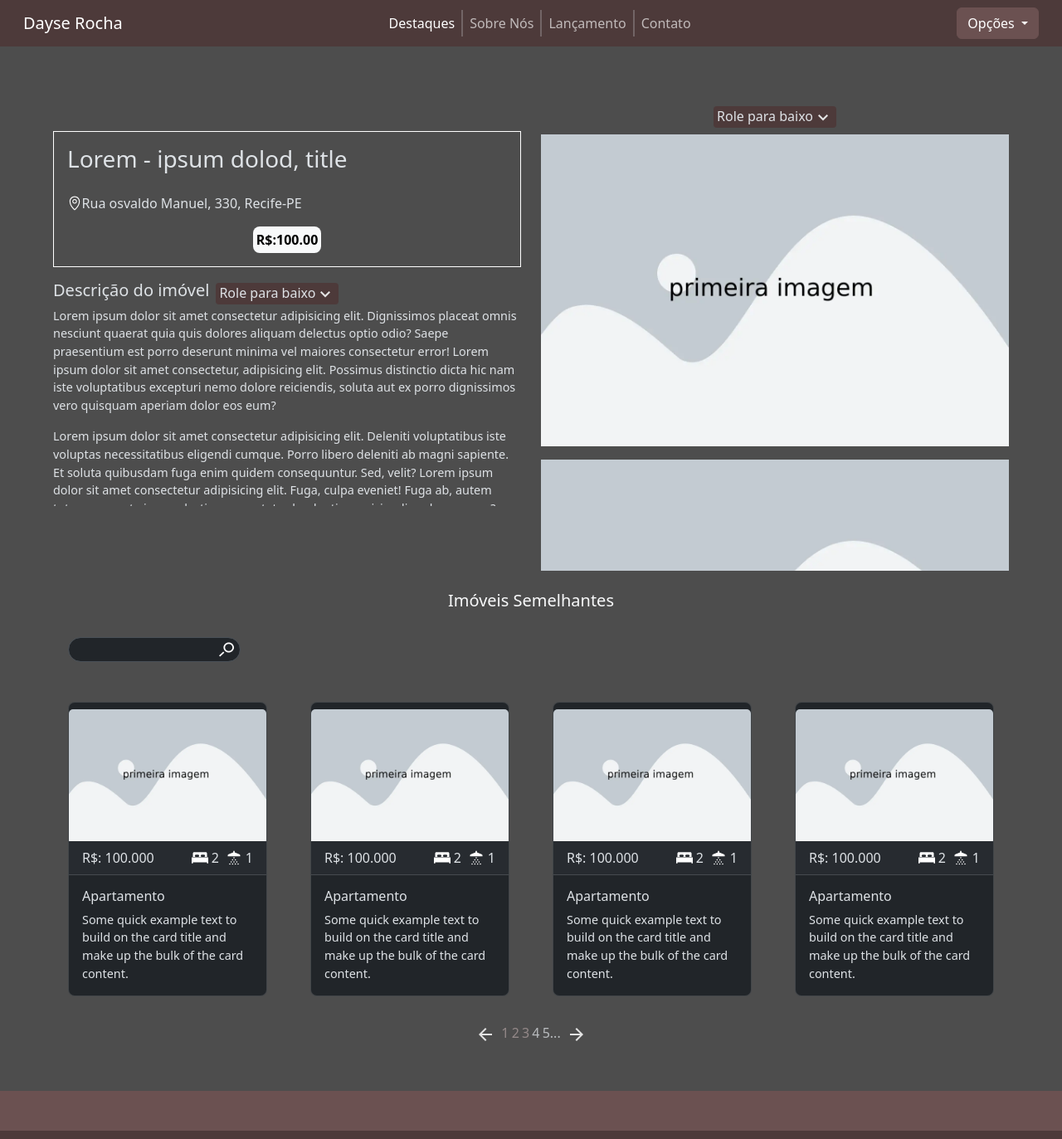
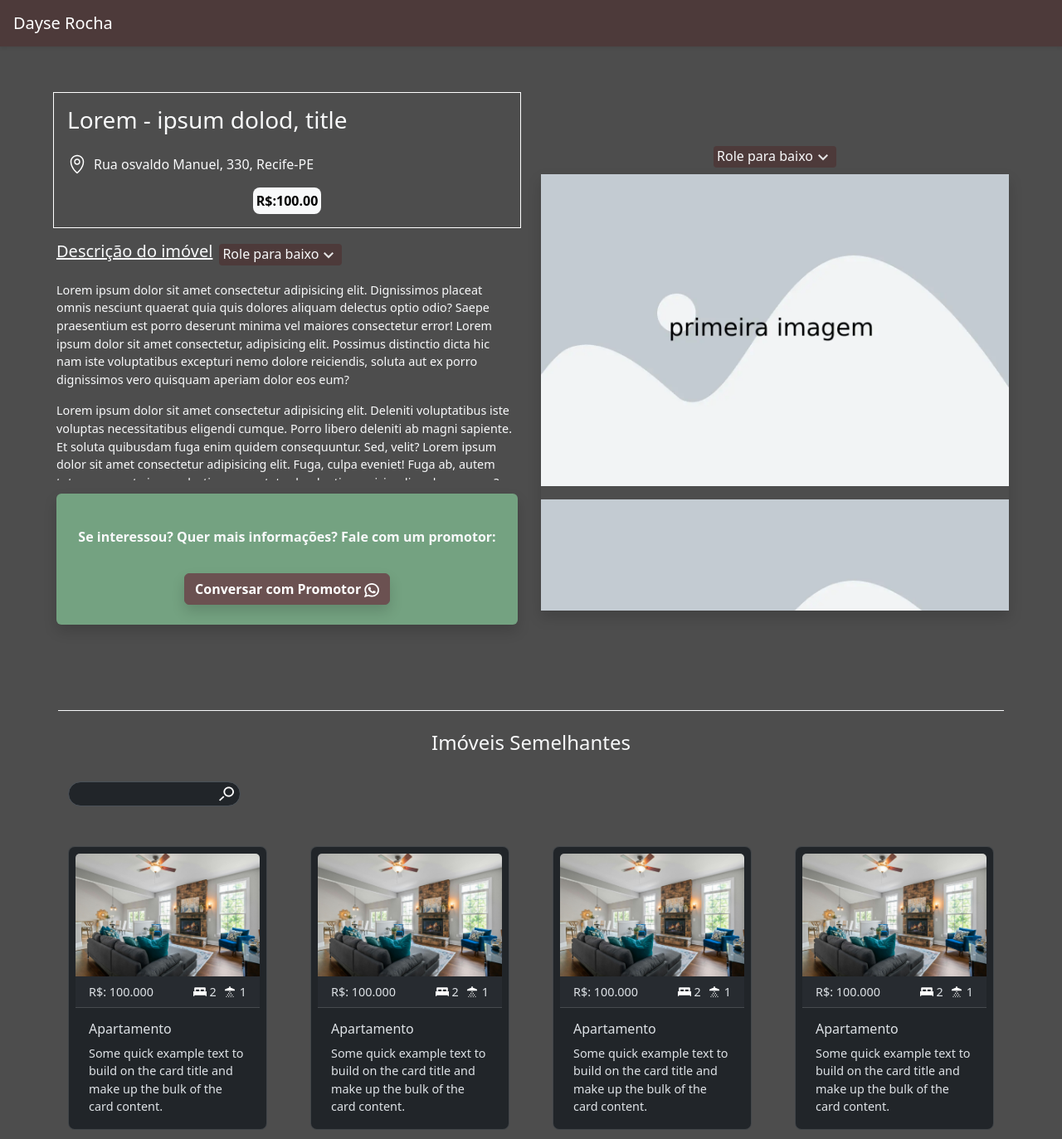
Before and after one commit to CarlosGabrielRocha/projeto-corretor, a website built with Vite: page src/show-page.html in a window 1280 px wide. Shown: the top 1373 px of the page at 83% size. Built offline with nearby package versions, Linux system fonts and the light colour scheme.

Commit message:
feat: Estilos e ajustes finalizados em index e na página de apresentação

```diff
--- a/src/scss/_bootstrap.scss
+++ b/src/scss/_bootstrap.scss
@@ -35,7 +35,7 @@
 //@import "bootstrap/scss/close";
 //@import "bootstrap/scss/toasts";
 //@import "bootstrap/scss/modal";
-//@import "bootstrap/scss/tooltip";
+@import "bootstrap/scss/tooltip";
 //@import "bootstrap/scss/popover";
 @import "bootstrap/scss/carousel";
 //@import "bootstrap/scss/spinners";
--- a/src/scss/_custom.scss
+++ b/src/scss/_custom.scss
@@ -39,6 +39,18 @@ p {
 
 /* Cards das residências */
 
+section.featured, aside.featured {
+    .card {
+        span {
+            font-size: 0.9em;
+        }
+
+        img.icon {
+            width: 1em;
+        }
+    }
+}
+
 .housing-card-container {
     max-width: 15em;
 }
--- a/src/scss/_variables.scss
+++ b/src/scss/_variables.scss
@@ -1,8 +1,8 @@
 @use "sass:map";
-
 /* Minhas Variáveis */
 
 $dark-transparent: #00000067;
+$lime: #5de75d;
 $small-icon: 1.1em;
 $medium-icon: 1.5em;
 
--- a/src/scss/index.scss
+++ b/src/scss/index.scss
@@ -1,3 +1,4 @@
+@import 'variables.scss';
 
 /* Carrossel */
 
@@ -5,23 +6,6 @@
     width: 12px;
     height: 12px;
     border-radius: 500%;
-}
-
-/* Em Destaque */
-
-section.featured {
-    .card {
-        padding-left: 0.5rem;
-        padding-right: 0.5rem;
-
-        span {
-            font-size: 0.9em;
-        }
-
-        img.icon {
-            width: 1em;
-        }
-    }
 }
 
 /* Sobre Nós */
@@ -36,21 +20,69 @@ img.card-icon {
     width: 4em;
 }
 
+/* Lançamento */
+
+section.launch {
+    div.parallax {
+        height: 43rem;
+        background-color: rgb(23, 23, 23);
+        color: white;
+        box-shadow: inset 6px 6px 13px 0px rgba(0, 0, 0, 0.413);
+        background-image: url('/images/apartament-placeholder1.jpg');
+        background-position: center center;
+        background-size: cover;
+        background-attachment: fixed;
+    }
+}
+
+/* Botão para contato */
+
+a.contact-button {
+    position: fixed;
+    right: 20px;
+    bottom: 5rem;
+    width: fit-content;
+    padding: 0.5rem;
+    background-color: $lime;
+    border-radius: 50%;
+
+    img {
+        width: 1.8em;
+    }
+}
+
 @media screen and (max-width: "576px") {
     /* Carrossel */
     .showcase-article {
         border-radius: 0em 0em 9em 9em;
         overflow: hidden;
     }
-
 }
 
+@media screen and (min-width: 501px) {
+    /* Botão para contato */
+    a.contact-button {
+        img {
+            width: 2em;
+        }
+    }
+}
+
+
 @media screen and (min-width: 992px) {
-    .vr { /* divisor vertical */
+    .vr {
+        /* divisor vertical */
         display: block;
     }
 
     .img-desc {
         font-size: 1.2rem;
     }
+
+    /* Botão para contato */
+    a.contact-button {
+        img {
+            width: 2.3em;
+        }
+    }
 }
--- a/src/scss/show.scss
+++ b/src/scss/show.scss
@@ -1,3 +1,5 @@
+@import 'variables';
+
 .desc-body-content {
     height: 15em;
 }
--- a/src/show-page.html
+++ b/src/show-page.html
@@ -10,87 +10,29 @@
 </head>
 
 <body class="overflow-x-hidden">
-  <header class="px-lg-3 bg-primary">
-    <nav class="navbar navbar-expand-lg">
-      <div class="container-fluid">
-        <a class="navbar-brand p-0 m-0" href="#">Dayse Rocha</a>
-
-        <!-- Mobile button -->
-        <button class="navbar-toggler" type="button" data-bs-toggle="collapse" data-bs-target="#navbarSupportedContent"
-          aria-controls="navbarSupportedContent" aria-expanded="false" aria-label="Toggle navigation">
-          <span class="navbar-toggler-icon"></span>
-        </button>
-
-        <!-- NavLinks -->
-        <div class="collapse navbar-collapse" id="navbarSupportedContent">
-          <ul class="navbar-nav mx-auto">
-            <li class="nav-item">
-              <a class="nav-link active" aria-current="page" href="#">Destaques</a>
-            </li>
-            <li class="py-1">
-              <div class="vr h-100"></div>
-            </li>
-            <li class="nav-item">
-              <a class="nav-link" href="#">Sobre Nós</a>
-            </li>
-            <li class="py-1">
-              <div class="vr h-100"></div>
-            </li>
-            <li class="nav-item">
-              <a class="nav-link" href="#">Lançamento</a>
-            </li>
-            <li class="py-1">
-              <div class="vr h-100"></div>
-            </li>
-            <li class="nav-item">
-              <a class="nav-link" href="#">Contato</a>
-            </li>
-          </ul>
-
-          <!-- Dropdown -->
-          <div class="dropdown mt-3 mt-lg-0">
-            <button class="btn btn-secondary dropdown-toggle" type="button" data-bs-toggle="dropdown"
-              aria-expanded="false">
-              Opções
-            </button>
-            <ul class="dropdown-menu dropdown-menu-lg-end">
-              <li>
-                <a class="dropdown-item hstack gap-1" href="#">
-                  <img src="/icons/light-mode-icon.svg" alt="Trocar Tema">
-                  <span>Mudar Tema</span>
-                </a>
-              </li>
-              <li>
-                <hr class="dropdown-divider">
-              </li>
-              <li><a class="dropdown-item" href="#">Destaques</a></li>
-              <li><a class="dropdown-item disabled" href="#">Sobre Nós</a></li>
-              <li><a class="dropdown-item disabled" href="#">Lançamento</a></li>
-              <li><a class="dropdown-item disabled" href="#">Contato</a></li>
-            </ul>
-          </div>
-        </div>
-      </div>
+  <header class="px-3 bg-primary shadow-sm">
+    <nav class="navbar">
+        <a class="navbar-brand" href="/">Dayse Rocha</a>
     </nav>
   </header>
 
   <!-- Conteúdo Principal -->
-  <main>
+  <main class="py-5">
     <!--  -->
-    <section class="property-info row d-flex flex-column align-items-center justify-content-center my-5">
+    <section class="property-info row d-flex flex-column align-items-center justify-content-center my-5 text-light">
 
       <div class="desc col-12 col-lg-6 container-fluid d-flex flex-column gap-3">
         <div class="d-flex flex-column gap-3 p-3 border border-white">
           <h1 class="fs-3">Lorem - ipsum dolod, title</h1>
-          <div class="d-flex align-items-center">
-            <img class="small-icon" src="/icons/address-icon.svg" alt="...">
+          <div class="d-flex align-items-center gap-2">
+            <img class="medium-icon" src="/icons/address-icon.svg" alt="...">
             <address class="m-0">Rua osvaldo Manuel, 330, Recife-PE</address>
           </div>
           <span class="align-self-center p-1 fw-semibold text-bg-light rounded-3 fit-content">R$:100.00</span>
         </div>
-        <div class="desc-body">
+        <div class="desc-body vstack gap-3 px-1">
           <div class="hstack gap-2">
-            <h1 class="fs-5">Descrição do imóvel</h1>
+            <h1 class="fs-5 text-decoration-underline">Descrição do imóvel</h1>
             <span class="px-1 bg-primary rounded-1">Role para baixo<img src="/icons/arrow-down-icon.svg"
                 alt="Para baixo"></span>
           </div>
@@ -112,6 +54,13 @@
               accusantium cupiditate nostrum vel id similique praesentium, libero laudantium reiciendis voluptate,
               corporis dolores velit obcaecati!</p>
           </div>
+          <div id="contact-agent" class="contact-agent d-flex flex-column align-items-center justify-content-center py-4 bg-info fw-semibold shadow rounded-2">
+            <p class="w-100 fs-6 p-3 text-center fw-bolder">Se interessou? Quer mais informações? Fale com um promotor:</p>
+            <button class="btn btn-secondary shadow">
+              <span class="fw-semibold">Conversar com Promotor</span>
+              <img class="small-icon" src="/icons/whatsapp-icon.svg" alt=" Whatsaap">
+            </button>
+          </div>
         </div>
       </div>
 
@@ -119,7 +68,7 @@
         <div class="px-1 mx-auto bg-primary rounded-1 fit-content">Role para baixo<img src="/icons/arrow-down-icon.svg"
             alt="Para baixo"></div>
 
-        <div id="showcase-body" class="showcase-body d-flex flex-lg-column gap-3 overflow-auto">
+        <div id="showcase-body" class="showcase-body d-flex flex-lg-column gap-3 shadow overflow-auto">
           <img class="img-fluid" src="/images/placeholder-image1.webp" alt="...">
           <img class="img-fluid" src="/images/placeholder-image2.webp" alt="...">
           <img class="img-fluid" src="/images/placeholder-image3.webp" alt="...">
@@ -129,10 +78,9 @@
   </main>
 
   <!-- Imóveis Semelhantes -->
-  <aside class="my-5">
-    <section class="container d-flex flex-column align-items-center gap-5 featured">
+  <aside class="container d-flex flex-column align-items-center gap-5 py-4 my-5 featured border-top border-bottom border-light">
     <div class="container-fluid d-flex gap-4 flex-row flex-sm-column justify-content-between p-0">
-        <h1 class="fs-5 text-light text-center">Imóveis Semelhantes</h1>
+      <h1 class="fs-4 text-light text-center">Imóveis Semelhantes</h1>
       <!-- Barra de pesquisa -->
       <form class="me-sm-auto" action="#" method="get" role="search">
         <div class="position-relative d-flex gap-2 align-items-center justify-content-center"
@@ -145,8 +93,8 @@
     <!-- Container de cards -->
     <div class="container-fluid row gap-2 g-0 gy-3 justify-content-center justify-content-sm-between p-0">
       <div class="col housing-card-container">
-          <div class="card rounded-3 pt-2">
-            <img src="/images/placeholder-image1.webp" class="card-img-top" alt="...">
+        <div class="card rounded-3 pt-1 pt-sm-2 px-1 px-sm-2">
+          <img src="/images/apartament-placeholder2.jpg" class="card-img-top" alt="...">
           <div class="card-header d-flex align-items-center justify-content-between">
             <span>R$: 100.000</span>
             <div class="d-flex gap-2">
@@ -168,8 +116,8 @@
         </div>
       </div>
       <div class="col housing-card-container">
-          <div class="card rounded-3 pt-2">
-            <img src="/images/placeholder-image1.webp" class="card-img-top" alt="...">
+        <div class="card rounded-3 pt-1 pt-sm-2 px-1 px-sm-2">
+          <img src="/images/apartament-placeholder2.jpg" class="card-img-top" alt="...">
           <div class="card-header d-flex align-items-center justify-content-between">
             <span>R$: 100.000</span>
             <div class="d-flex gap-2">
@@ -191,8 +139,8 @@
         </div>
       </div>
       <div class="col housing-card-container">
-          <div class="card rounded-3 pt-2">
-            <img src="/images/placeholder-image1.webp" class="card-img-top" alt="...">
+        <div class="card rounded-3 pt-1 pt-sm-2 px-1 px-sm-2">
+          <img src="/images/apartament-placeholder2.jpg" class="card-img-top" alt="...">
           <div class="card-header d-flex align-items-center justify-content-between">
             <span>R$: 100.000</span>
             <div class="d-flex gap-2">
@@ -214,8 +162,8 @@
         </div>
       </div>
       <div class="col housing-card-container">
-          <div class="card rounded-3 pt-2">
-            <img src="/images/placeholder-image1.webp" class="card-img-top" alt="...">
+        <div class="card rounded-3 pt-1 pt-sm-2 px-1 px-sm-2">
+          <img src="/images/apartament-placeholder2.jpg" class="card-img-top" alt="...">
           <div class="card-header d-flex align-items-center justify-content-between">
             <span>R$: 100.000</span>
             <div class="d-flex gap-2">
@@ -261,11 +209,10 @@
         </li>
       </ul>
     </div>
-    </section>
   </aside>
 
   <!-- Rodapé -->
-  <footer class="bg-primary">
+  <footer class="bg-primary shadow">
     <div class="w-100 p-4 bg-secondary"></div>
 
     <div class="vstack gap-2 gap-lg-5 px-4 px-lg-5 py-5">
--- a/src/ts/bootstrap.ts
+++ b/src/ts/bootstrap.ts
@@ -1,5 +1,4 @@
 // Import just what we need
-
 // import 'bootstrap/js/dist/alert';
 import 'bootstrap/js/dist/button';
 import 'bootstrap/js/dist/carousel';
@@ -11,4 +10,11 @@ import 'bootstrap/js/dist/dropdown';
 // import 'bootstrap/js/dist/scrollspy';
 // import 'bootstrap/js/dist/tab';
 // import 'bootstrap/js/dist/toast';
-// import 'bootstrap/js/dist/tooltip';
+import Tooltip from 'bootstrap/js/dist/tooltip';
+
+
+// Ativa todos os tool tips.
+const tooltipTriggerList = document.querySelectorAll('[data-bs-toggle="tooltip"]')
+const tooltipList = [...tooltipTriggerList].map(tooltipTriggerEl => {
+    new Tooltip(tooltipTriggerEl)
+})
```
Also changed, not shown: src/index.html (+35 -26 lines), 1 other file. Lines whose indentation alone changed are shown as unchanged.
